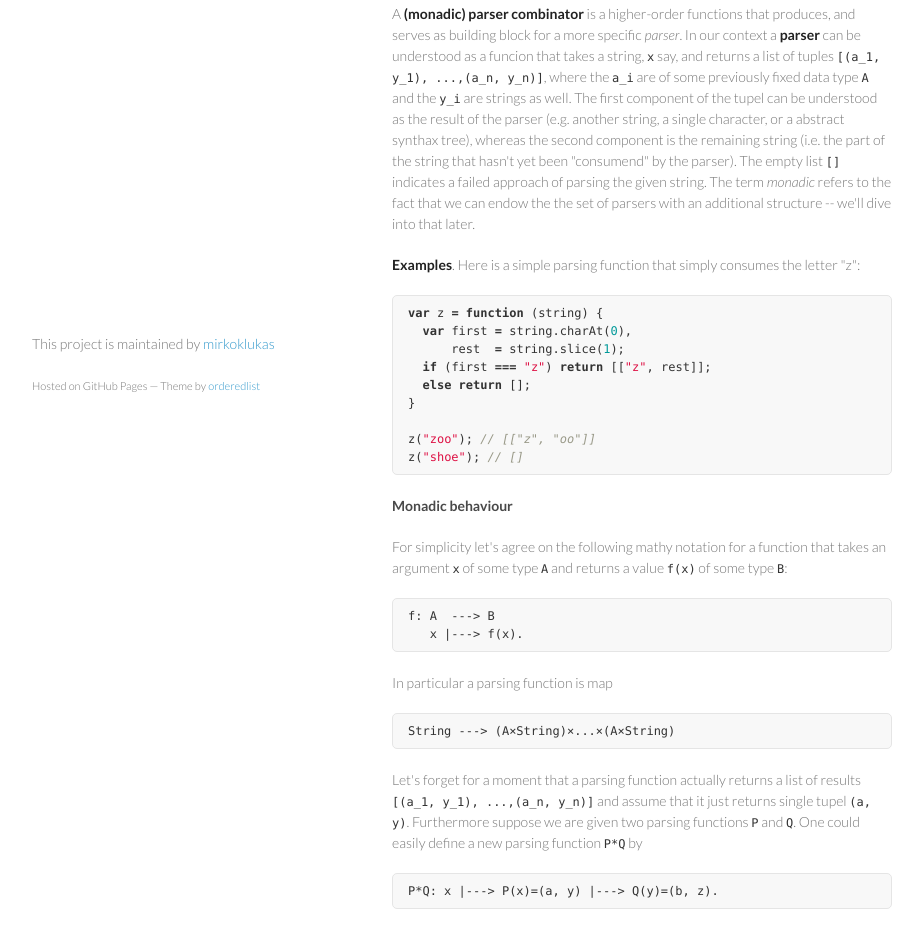
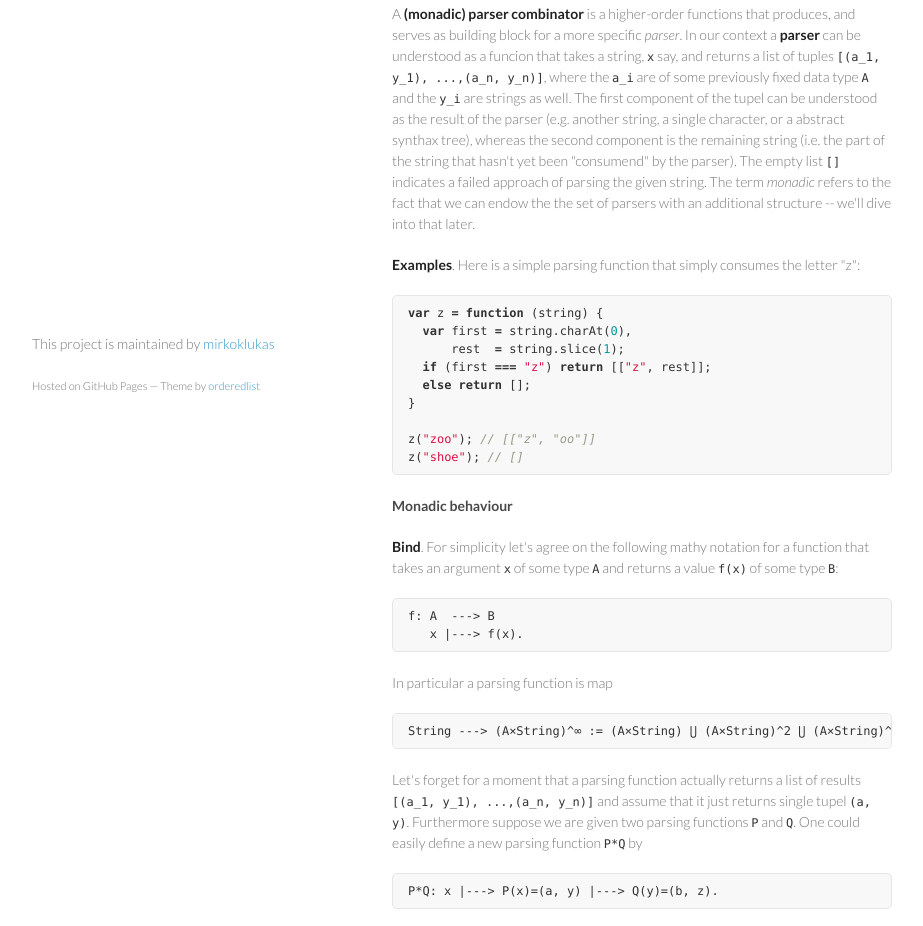
Before and after one commit to mirkoklukas/parser-combinator-js, a plain HTML site: page index.html in a window 1280 px wide. Shown: the part 335-1261 px from the top of the page, without its empty margins (178-1101 px from the left). Drawn offline with Linux system fonts and the light colour scheme.

Commit message:
Create gh-pages branch via GitHub

```diff
--- a/index.html
+++ b/index.html
@@ -58,7 +58,7 @@
 <h4>
 <a name="monadic-behaviour" class="anchor" href="#monadic-behaviour"><span class="octicon octicon-link"></span></a>Monadic behaviour</h4>
 
-<p>For simplicity let's agree on the following mathy notation for a function that takes an argument <code>x</code> of some type <code>A</code> and returns a value <code>f(x)</code> of some type <code>B</code>:</p>
+<p><strong>Bind</strong>. For simplicity let's agree on the following mathy notation for a function that takes an argument <code>x</code> of some type <code>A</code> and returns a value <code>f(x)</code> of some type <code>B</code>:</p>
 
 <pre><code>f: A  ---&gt; B
    x |---&gt; f(x).
@@ -66,7 +66,7 @@
 
 <p>In particular a parsing function is map </p>
 
-<pre><code>String ---&gt; (A×String)×...×(A×String)
+<pre><code>String ---&gt; (A×String)^∞ := (A×String) ⋃ (A×String)^2 ⋃ (A×String)^3 ⋃ ...
 </code></pre>
 
 <p>Let's forget for a moment that a parsing function actually returns a list of results <code>[(a_1, y_1), ...,(a_n, y_n)]</code> and assume that it just returns single tupel <code>(a, y)</code>. Furthermore suppose we are given two parsing functions <code>P</code> and <code>Q</code>. One could easily define a new parsing function <code>P*Q</code> by</p>
```
Also changed, not shown: params.json (+1 -1 lines).
